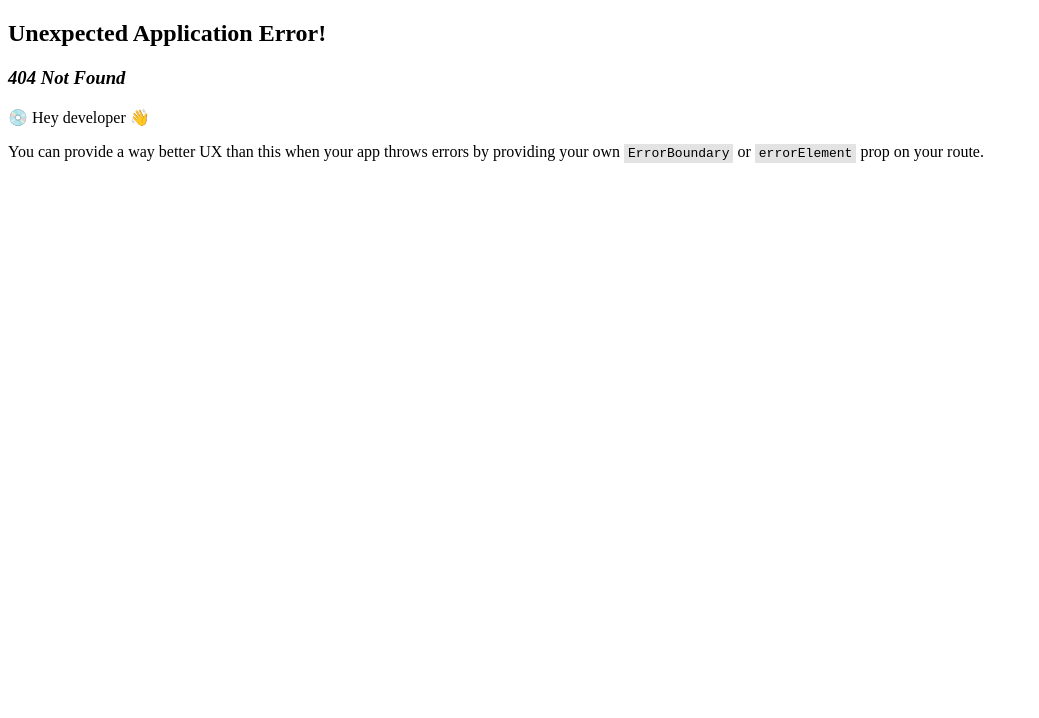
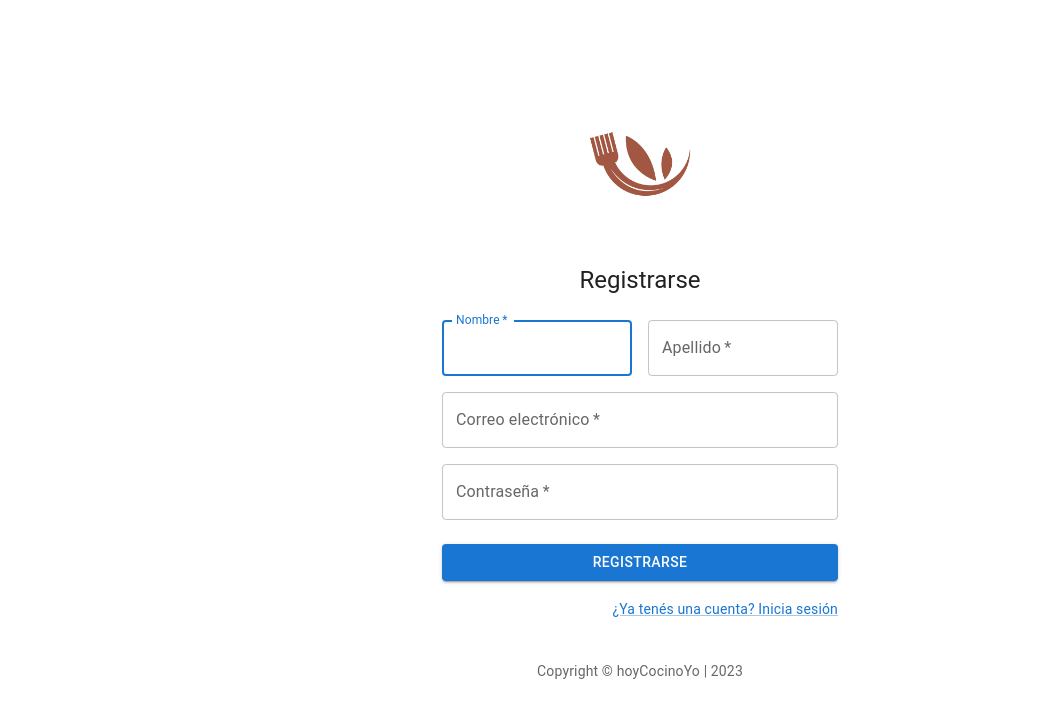
Before and after one commit to pedroGch/hoyCocinoYo_front, a React (Vite) app: page /register in a window 1280 px wide. Before the commit this address had no page. Shown: the top 718 px of the page, without its empty margins (0-1039 px from the left). Built offline with nearby package versions, Linux system fonts and the light colour scheme.

Commit message:
Generación de page Register

```diff
--- a/src/App.jsx
+++ b/src/App.jsx
@@ -1,10 +1,15 @@
 import LoginPage from "./pages/LoginPage"
+import RegisterPage from './pages/RegisterPage'
 import { createBrowserRouter, RouterProvider } from "react-router-dom"
 
 const route = createBrowserRouter([
   {
     path: "/login",
     element: <LoginPage />,
+  },
+  {
+    path: "/register",
+    element: <RegisterPage />,
   },
 ]);
 
--- /dev/null
+++ b/src/pages/RegisterPage.jsx
@@ -0,0 +1,123 @@
+import * as React from 'react';
+import Avatar from '@mui/material/Avatar';
+import Button from '@mui/material/Button';
+import CssBaseline from '@mui/material/CssBaseline';
+import TextField from '@mui/material/TextField';
+import FormControlLabel from '@mui/material/FormControlLabel';
+import Checkbox from '@mui/material/Checkbox';
+import Link from '@mui/material/Link';
+import Grid from '@mui/material/Grid';
+import Box from '@mui/material/Box';
+import Typography from '@mui/material/Typography';
+import Container from '@mui/material/Container';
+import { createTheme, ThemeProvider } from '@mui/material/styles';
+
+function Copyright(props) {
+  return (
+    <Typography variant="body2" color="text.secondary" align="center" {...props}>
+      {'Copyright © hoyCocinoYo | '}
+      {new Date().getFullYear()}
+    </Typography>
+  );
+}
+
+// TODO remove, this demo shouldn't need to reset the theme.
+
+const defaultTheme = createTheme();
+
+export default function SignUp() {
+  const handleSubmit = (event) => {
+    event.preventDefault();
+    const data = new FormData(event.currentTarget);
+    console.log({
+      email: data.get('email'),
+      password: data.get('password'),
+    });
+  };
+
+  return (
+    <ThemeProvider theme={defaultTheme}>
+      <Container component="main" maxWidth="xs">
+        <CssBaseline />
+        <Box
+          sx={{
+            marginTop: 8,
+            display: 'flex',
+            flexDirection: 'column',
+            alignItems: 'center',
+          }}
+        >
+          <Box component='img' sx={{
+                height: '200px',
+                width: 'auto'
+            }} alt='Logo' src='/logo.png'></Box>
+          <Typography component="h1" variant="h5">
+            Registrarse
+          </Typography>
+          <Box component="form" noValidate onSubmit={handleSubmit} sx={{ mt: 3 }}>
+            <Grid container spacing={2}>
+              <Grid item xs={12} sm={6}>
+                <TextField
+                  autoComplete="given-name"
+                  name="firstName"
+                  required
+                  fullWidth
+                  id="firstName"
+                  label="Nombre"
+                  autoFocus
+                />
+              </Grid>
+              <Grid item xs={12} sm={6}>
+                <TextField
+                  required
+                  fullWidth
+                  id="lastName"
+                  label="Apellido"
+                  name="lastName"
+                  autoComplete="family-name"
+                />
+              </Grid>
+              <Grid item xs={12}>
+                <TextField
+                  required
+                  fullWidth
+                  id="email"
+                  label="Correo electrónico"
+                  name="email"
+                  autoComplete="email"
+                />
+              </Grid>
+              <Grid item xs={12}>
+                <TextField
+                  required
+                  fullWidth
+                  name="password"
+                  label="Contraseña"
+                  type="password"
+                  id="password"
+                  autoComplete="new-password"
+                />
+              </Grid>
+            </Grid>
+            <Button
+              type="submit"
+              fullWidth
+              variant="contained"
+              sx={{ mt: 3, mb: 2 }}
+            >
+              Registrarse
+            </Button>
+            <Grid container justifyContent="flex-end">
+              <Grid item>
+                <Link href="/login" variant="body2">
+                  ¿Ya tenés una cuenta? Inicia sesión
+                </Link>
+              </Grid>
+            </Grid>
+          </Box>
+        </Box>
+        <Copyright sx={{ mt: 5 }} />
+      </Container>
+    </ThemeProvider>
+  );
+}
```
